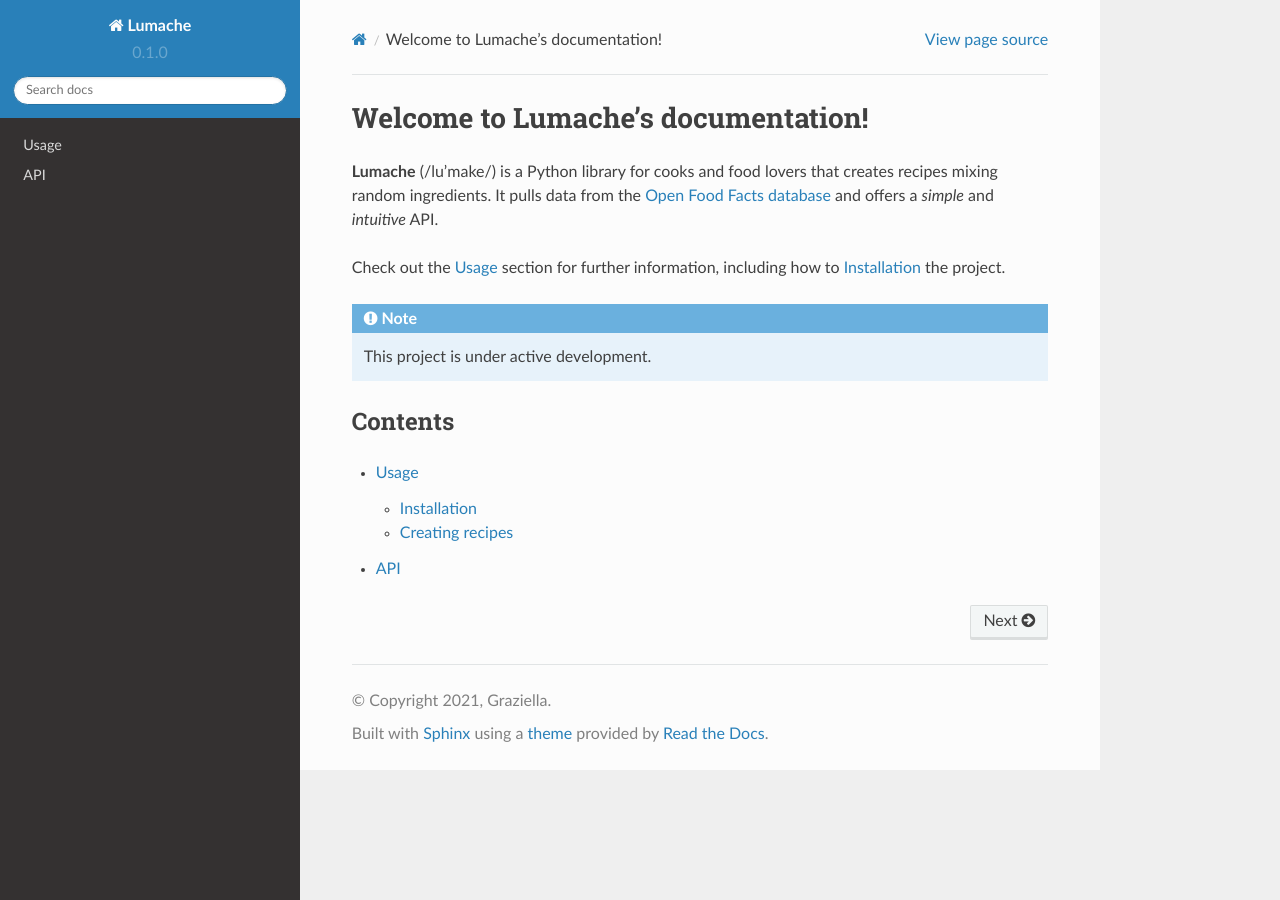
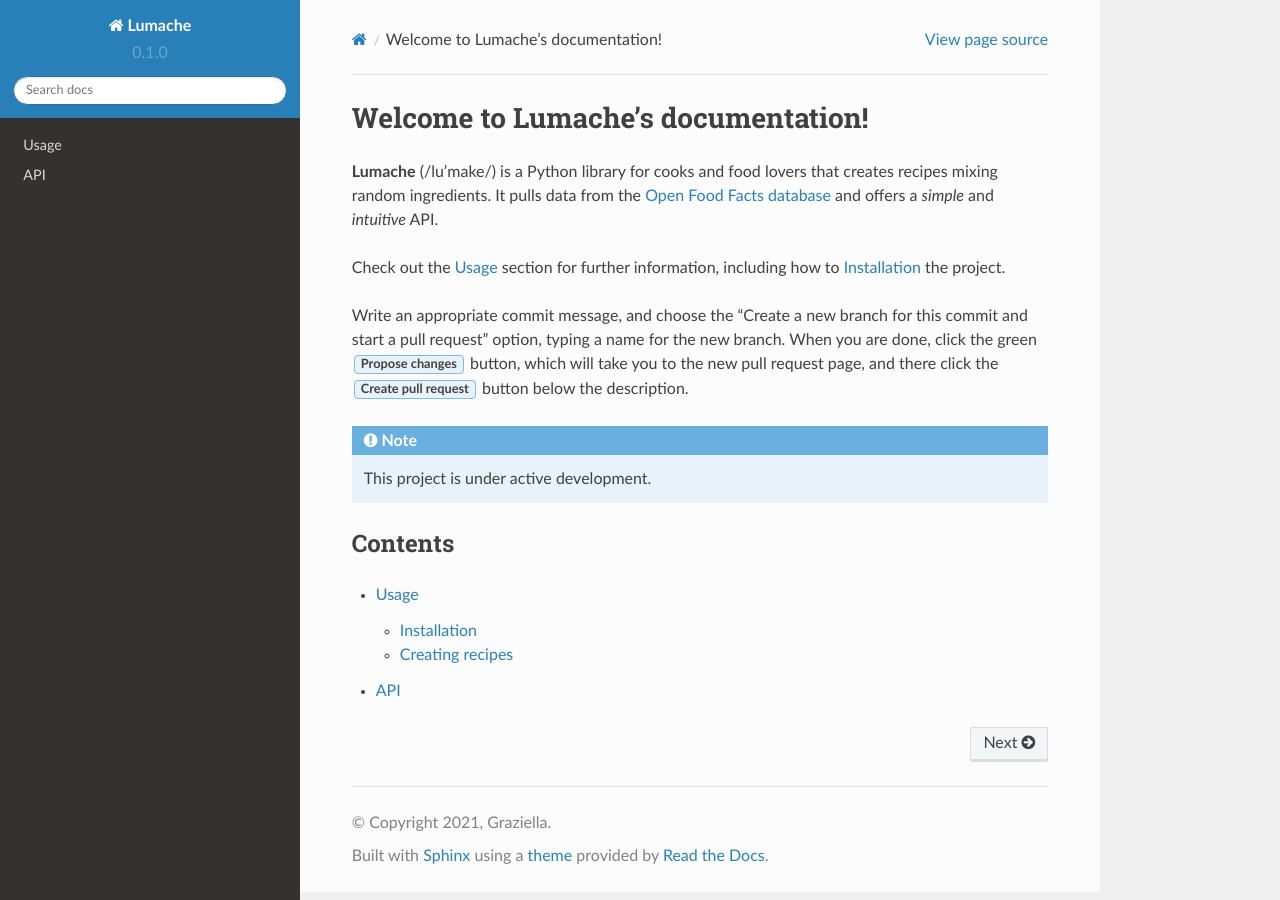
Before and after one commit to SanemGithubAccount/rtd-tutorial, a Sphinx documentation site: the page built from docs/source/index.rst, in a window 1280 px wide. Built offline with Sphinx 7.4.7 and the Read the Docs theme 2.0.0, drawn with Linux system fonts in a browser that asks for light colours.

Commit message:
Update index.rst

```diff
--- a/docs/source/index.rst
+++ b/docs/source/index.rst
@@ -8,6 +8,8 @@
 
 Check out the :doc:`usage` section for further information, including
 how to :ref:`installation` the project.
+
+Write an appropriate commit message, and choose the "Create a new branch for this commit and start a pull request" option, typing a name for the new branch. When you are done, click the green :guilabel:`Propose changes` button, which will take you to the new pull request page, and there click the :guilabel:`Create pull request` button below the description.
 
 .. note::
 
```
